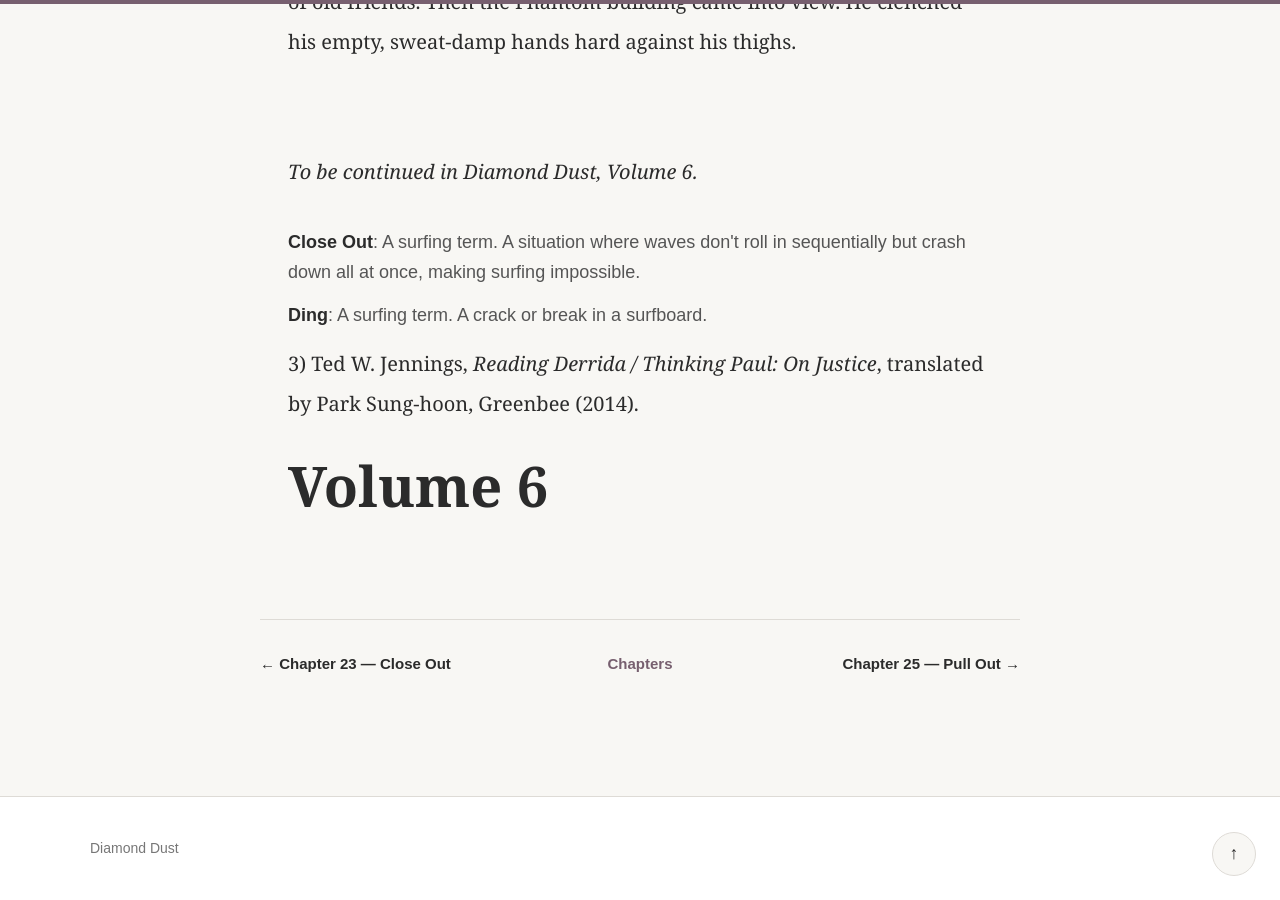
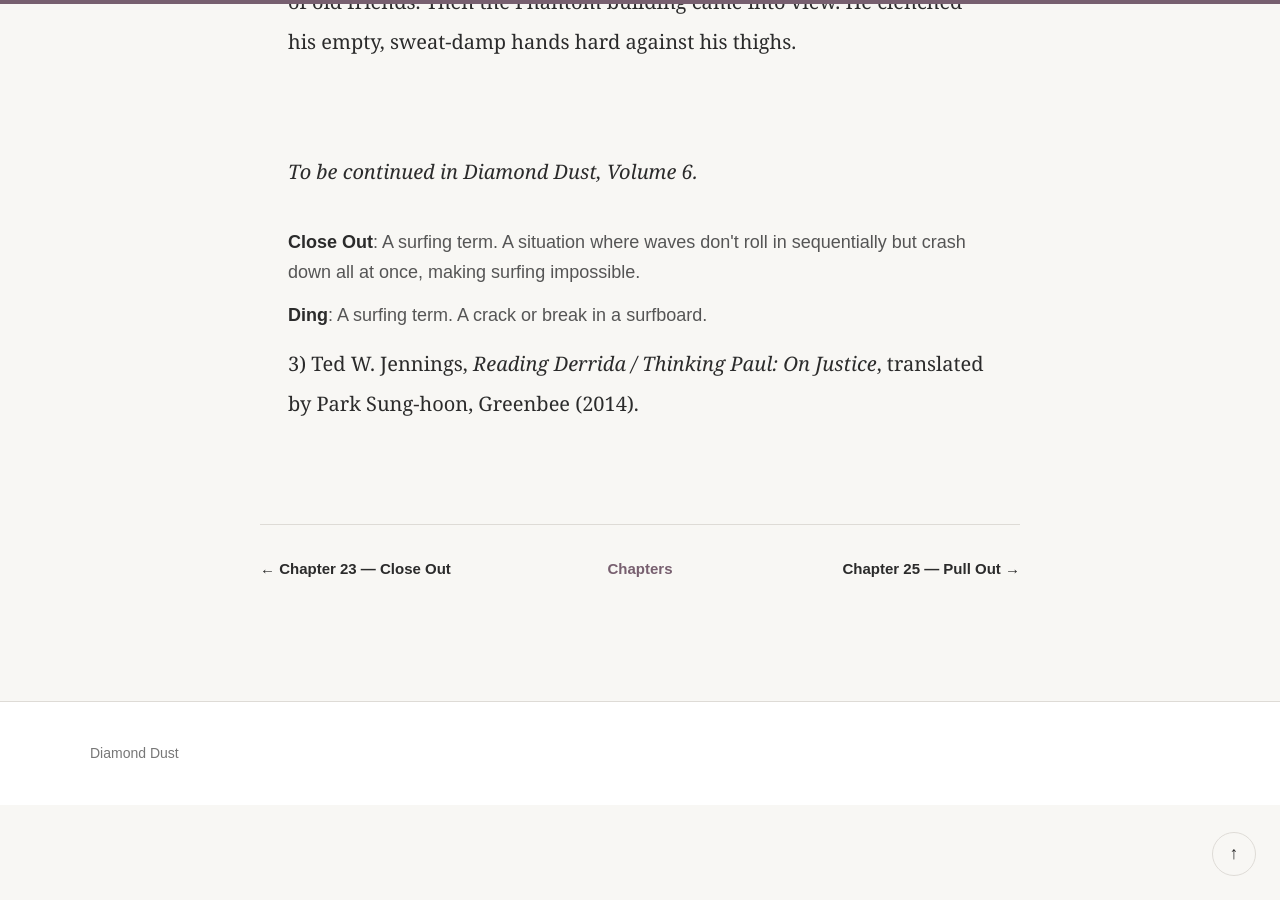
Before and after one commit to honeebuni/diamond-dust, a Jekyll site: the page built from _chapters/chapter_24.md, in a window 1280 px wide and 900 px high, scrolled down 45251 px. Built offline with Jekyll 4.4.1, drawn with Linux system fonts in a browser that asks for light colours; after the commit the page ends 46056 px from its top, so only the background shows below that.

Commit message:
Remove unnecessary newline and update chapter content

```diff
--- a/_chapters/chapter_24.md
+++ b/_chapters/chapter_24.md
@@ -665,5 +665,3 @@ korean_title: "Ding"
 <p>3) Ted W. Jennings, <em>Reading Derrida / Thinking Paul: On Justice</em>, translated by Park Sung-hoon, Greenbee (2014).</p>
 
 </div>
-
-# Volume 6
```
